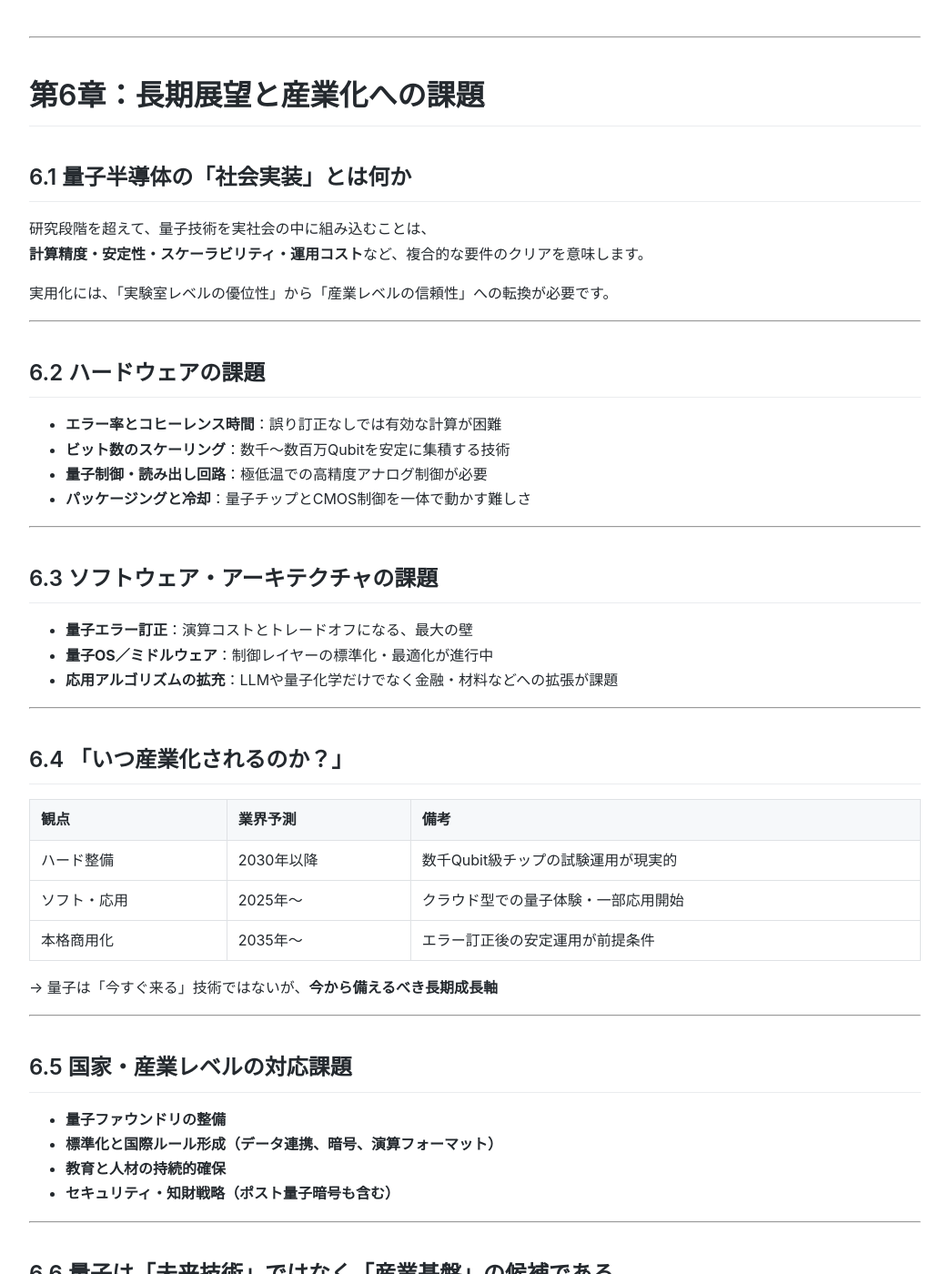
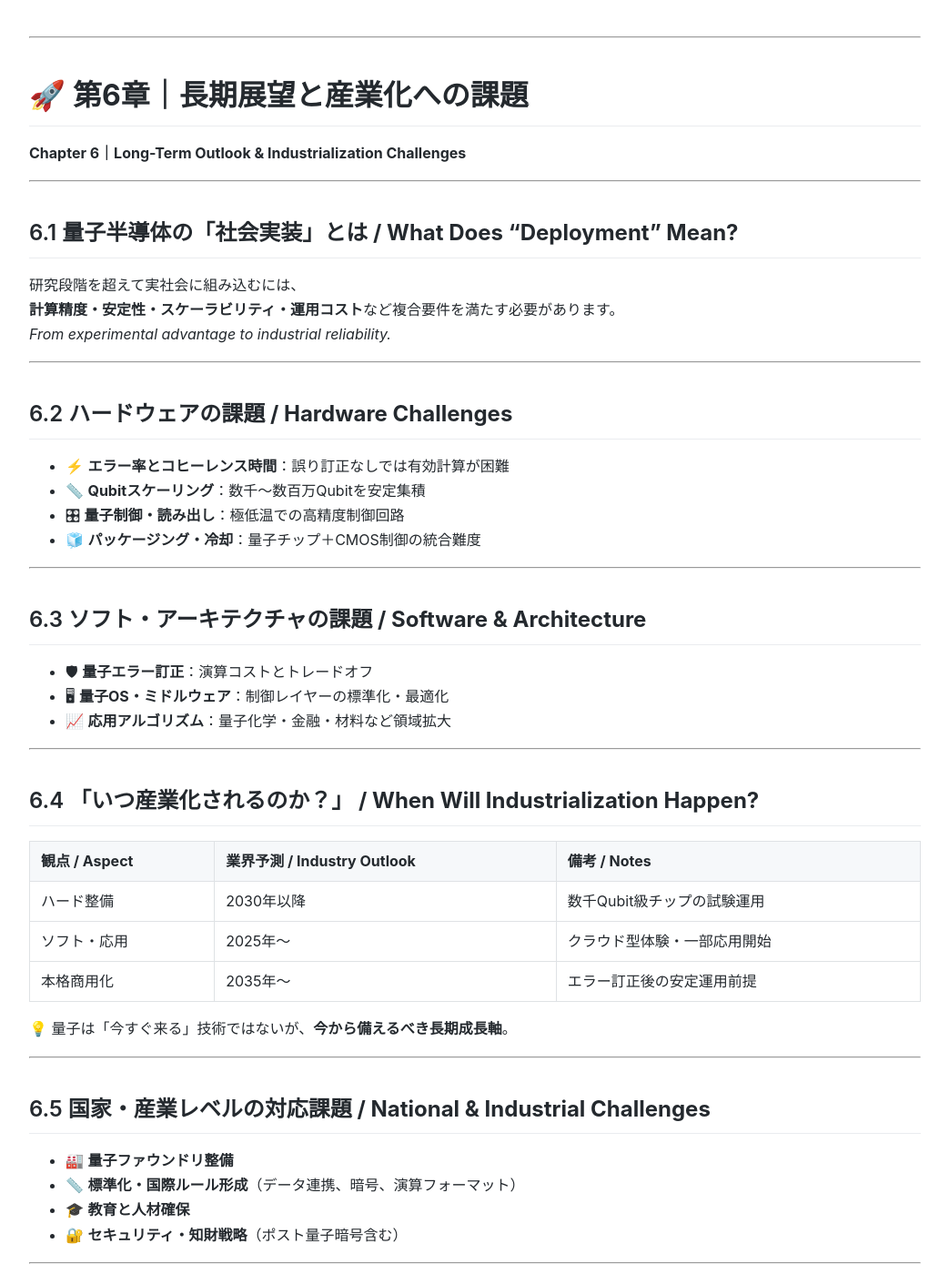
Before and after one commit to Samizo-AITL/Edusemi-Plus, a Jekyll site: the page built from quantum-semiconductor/06_industry_outlook.md, in a window 1280 px wide and 1400 px high. Shown: the whole window at 91% size, without its empty margins (118-1161 px from the left). Built offline with Jekyll 4.4.1, drawn with Linux system fonts in a browser that asks for light colours; some of the changed text lies outside the part shown.

Commit message:
Update 06_industry_outlook.md

```diff
--- a/quantum-semiconductor/06_industry_outlook.md
+++ b/quantum-semiconductor/06_industry_outlook.md
@@ -1,77 +1,81 @@
 ---
 layout: default
-title: 第6章：長期展望と産業化への課題
+title: 🚀 第6章｜長期展望と産業化への課題 / Long-Term Outlook & Industrialization Challenges
 ---
 
 ---
 
-# 第6章：長期展望と産業化への課題
-
-## 6.1 量子半導体の「社会実装」とは何か
-
-研究段階を超えて、量子技術を実社会の中に組み込むことは、
-**計算精度・安定性・スケーラビリティ・運用コスト**など、複合的な要件のクリアを意味します。
-
-実用化には、「実験室レベルの優位性」から「産業レベルの信頼性」への転換が必要です。
+# 🚀 **第6章｜長期展望と産業化への課題**
+**Chapter 6｜Long-Term Outlook & Industrialization Challenges**
 
 ---
 
-## 6.2 ハードウェアの課題
+## 6.1 **量子半導体の「社会実装」とは / What Does "Deployment" Mean?**
 
-- **エラー率とコヒーレンス時間**：誤り訂正なしでは有効な計算が困難
-- **ビット数のスケーリング**：数千〜数百万Qubitを安定に集積する技術
-- **量子制御・読み出し回路**：極低温での高精度アナログ制御が必要
-- **パッケージングと冷却**：量子チップとCMOS制御を一体で動かす難しさ
+研究段階を超えて実社会に組み込むには、
+**計算精度・安定性・スケーラビリティ・運用コスト**など複合要件を満たす必要があります。
+_From experimental advantage to industrial reliability._
 
 ---
 
-## 6.3 ソフトウェア・アーキテクチャの課題
+## 6.2 **ハードウェアの課題 / Hardware Challenges**
 
-- **量子エラー訂正**：演算コストとトレードオフになる、最大の壁
-- **量子OS／ミドルウェア**：制御レイヤーの標準化・最適化が進行中
-- **応用アルゴリズムの拡充**：LLMや量子化学だけでなく金融・材料などへの拡張が課題
+- ⚡ **エラー率とコヒーレンス時間**：誤り訂正なしでは有効計算が困難
+- 📏 **Qubitスケーリング**：数千〜数百万Qubitを安定集積
+- 🎛 **量子制御・読み出し**：極低温での高精度制御回路
+- 🧊 **パッケージング・冷却**：量子チップ＋CMOS制御の統合難度
 
 ---
 
-## 6.4 「いつ産業化されるのか？」
+## 6.3 **ソフト・アーキテクチャの課題 / Software & Architecture**
 
-| 観点 | 業界予測 | 備考 |
-|------|-----------|------|
-| ハード整備 | 2030年以降 | 数千Qubit級チップの試験運用が現実的 |
-| ソフト・応用 | 2025年〜 | クラウド型での量子体験・一部応用開始 |
-| 本格商用化 | 2035年〜 | エラー訂正後の安定運用が前提条件 |
-
-→ 量子は「今すぐ来る」技術ではないが、**今から備えるべき長期成長軸**
+- 🛡 **量子エラー訂正**：演算コストとトレードオフ
+- 🖥 **量子OS・ミドルウェア**：制御レイヤーの標準化・最適化
+- 📈 **応用アルゴリズム**：量子化学・金融・材料など領域拡大
 
 ---
 
-## 6.5 国家・産業レベルの対応課題
+## 6.4 **「いつ産業化されるのか？」 / When Will Industrialization Happen?**
 
-- **量子ファウンドリの整備**
-- **標準化と国際ルール形成（データ連携、暗号、演算フォーマット）**
-- **教育と人材の持続的確保**
-- **セキュリティ・知財戦略（ポスト量子暗号も含む）**
+| **観点 / Aspect** | **業界予測 / Industry Outlook** | **備考 / Notes** |
+|-------------------|--------------------------------|------------------|
+| ハード整備 | 2030年以降 | 数千Qubit級チップの試験運用 |
+| ソフト・応用 | 2025年〜 | クラウド型体験・一部応用開始 |
+| 本格商用化 | 2035年〜 | エラー訂正後の安定運用前提 |
+
+💡 量子は「今すぐ来る」技術ではないが、**今から備えるべき長期成長軸**。
 
 ---
 
-## 6.6 量子は「未来技術」ではなく「産業基盤」の候補である
+## 6.5 **国家・産業レベルの対応課題 / National & Industrial Challenges**
 
-かつての半導体やAIと同様、
-量子もまた「最初は過大評価され、やがて過小評価される」局面を経て定着していくでしょう。
-
-そのためには、
-- ハイプを超えた **現実的な研究投資**
-- 長期視点での **政策・人材・製造インフラ**
-が不可欠です。
+- 🏭 **量子ファウンドリ整備**
+- 📏 **標準化・国際ルール形成**（データ連携、暗号、演算フォーマット）
+- 🎓 **教育と人材確保**
+- 🔐 **セキュリティ・知財戦略**（ポスト量子暗号含む）
 
 ---
 
-## 6.7 本章まとめ
+## 6.6 **量子は「未来技術」ではなく「産業基盤」候補 / From Hype to Infrastructure**
 
-- 実用化には技術だけでなく、**制度・人材・インフラの整備が必須**
-- 2030年代を見据えて、今から「量子の産業化モデル」を具体化すべき
-- 半導体エコシステムの延長線上に量子があるという視点が重要
+過去の半導体やAI同様、量子も
+**過大評価 → 過小評価 → 定着** のサイクルを経ます。
+
+必要なのは：
+- 📊 **現実的な研究投資**
+- 🏗 **長期的政策・人材・製造インフラ整備**
 
 ---
 
-🔗 次章 → [第7章：参考資料・リンク](07_references.md)
+## 6.7 **本章まとめ / Chapter Summary**
+
+- 実用化には技術＋制度・人材・インフラが不可欠
+- 2030年代を見据え、産業化モデルを今から具体化
+- 半導体エコシステムの延長に量子がある視点が重要
+
+---
+
+## 🔗 **前後リンク / Navigation**
+- ◀️ 前節: [第5章｜研究開発と産学連携の最前線](05_rd_alliance.md)
+- ▶️ 次節: [第7章｜参考資料・リンク](07_references.md)
+- 📘 [量子半導体 README に戻る / Back to Quantum-Semiconductor README](README.md)
```
